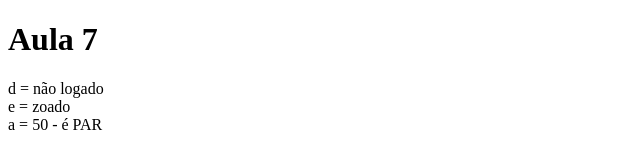
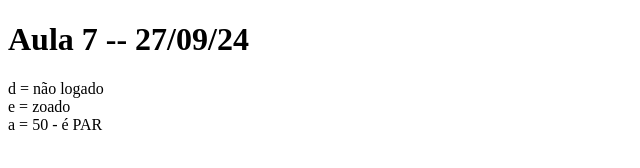
Before and after one commit to hebertphp/PFE_6aM_VP_2024, a plain HTML site: page aula7js/index.html in a window 1280 px wide. Shown: the whole page, without its empty margins (0-640 px from the left). Drawn offline with Linux system fonts and the light colour scheme.

Commit message:
alteração

```diff
--- a/aula7js/index.html
+++ b/aula7js/index.html
@@ -5,7 +5,7 @@
   <title>Aula7</title>
 </head>
 <body>
-<h1>Aula 7</h1>
+<h1>Aula 7 -- 27/09/24</h1>
   <div id="saida">Saída</div>
   <script src="script9.js"></script>
 </body>
```
